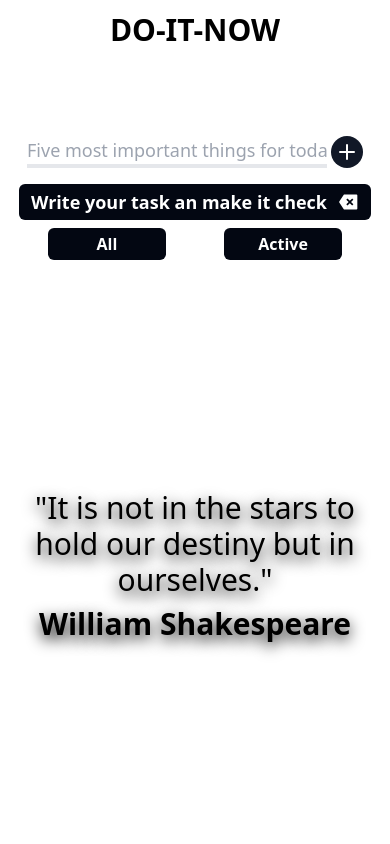
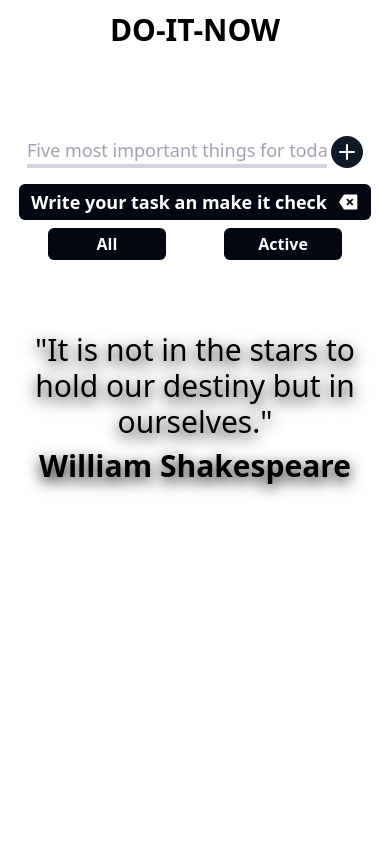
Before and after one commit to fantasyfuerte/DO-IT-PROJECT, a React (Vite) app: page / in a window 390 px wide. Shown: the top 844 px of the page. Built offline with nearby package versions, Linux system fonts and the light colour scheme.

Commit message:
Changing mobile styles

```diff
--- a/src/App.tsx
+++ b/src/App.tsx
@@ -12,7 +12,7 @@ function App() {
         <Nav routes={routes} />
       </header>
       <main>
-        <div className="flex flex-col md:flex-row mt-32 md:mt-0 justify-between md:justify-normal items-center h-screen">
+        <div className="flex flex-col md:flex-row mt-32 md:mt-0 md:justify-between justify-start items-center h-screen ">
           <ToDoApp />
           <QuotesApp />
         </div>
--- a/src/ContentsSection/VitalAreaCard.tsx
+++ b/src/ContentsSection/VitalAreaCard.tsx
@@ -10,7 +10,7 @@ interface Props {
 const VitalAreaCard: React.FC<Props> = ({ area }) => {
   return (
     <article
-      className={`${area.background} h-56 flex-grow m-5 rounded-lg flex justify-center items-center`}
+      className={`${area.background} h-44 md:h-96 flex-grow m-5 rounded-lg flex justify-center items-center`}
     >
       <h2 className="text-7xl font-black text-white">{area.title}</h2>
     </article>
--- a/src/QuotesApp/QuotesApp.tsx
+++ b/src/QuotesApp/QuotesApp.tsx
@@ -17,7 +17,7 @@ const QuotesApp: React.FC = () => {
   }, []);
 
   return (
-    <section className="md:ml-6 inline-block p-6 basis-3/5">
+    <section className="mt-10 md:mt-0 md:ml-6 inline-block p-6 basis-3/5">
       <QuoteCard quote={Quotes[currentIndex]} />
     </section>
   );
--- a/src/ToDoApp/components/NewTaskForm.tsx
+++ b/src/ToDoApp/components/NewTaskForm.tsx
@@ -40,14 +40,14 @@ const NewTaskForm: React.FC<Props> = ({ dispatch, filter }) => {
         onChange={(e) => setTitle(e.target.value)}
         onKeyDown={handleEnter}
         value={title}
-        className="min-w-[300px] md:w-4/5 outline-none bg-transparent border-b-4 text-center text-lg font-medium mb-2 shrink-0"
+        className="min-w-[300px] md:w-4/5 outline-none bg-transparent border-b-4 border-gray-300 text-center text-lg font-medium mb-2 shrink-0"
         disabled={filter !== filters.ALL ? true : false}
       />
       <button
         className="inline-block md:hidden p-1 text-white bg-gray-900 rounded-full ml-1 mb-2"
         onClick={handlePress}
       >
-       <PlusIcon/>
+        <PlusIcon />
       </button>
     </div>
   );
```
